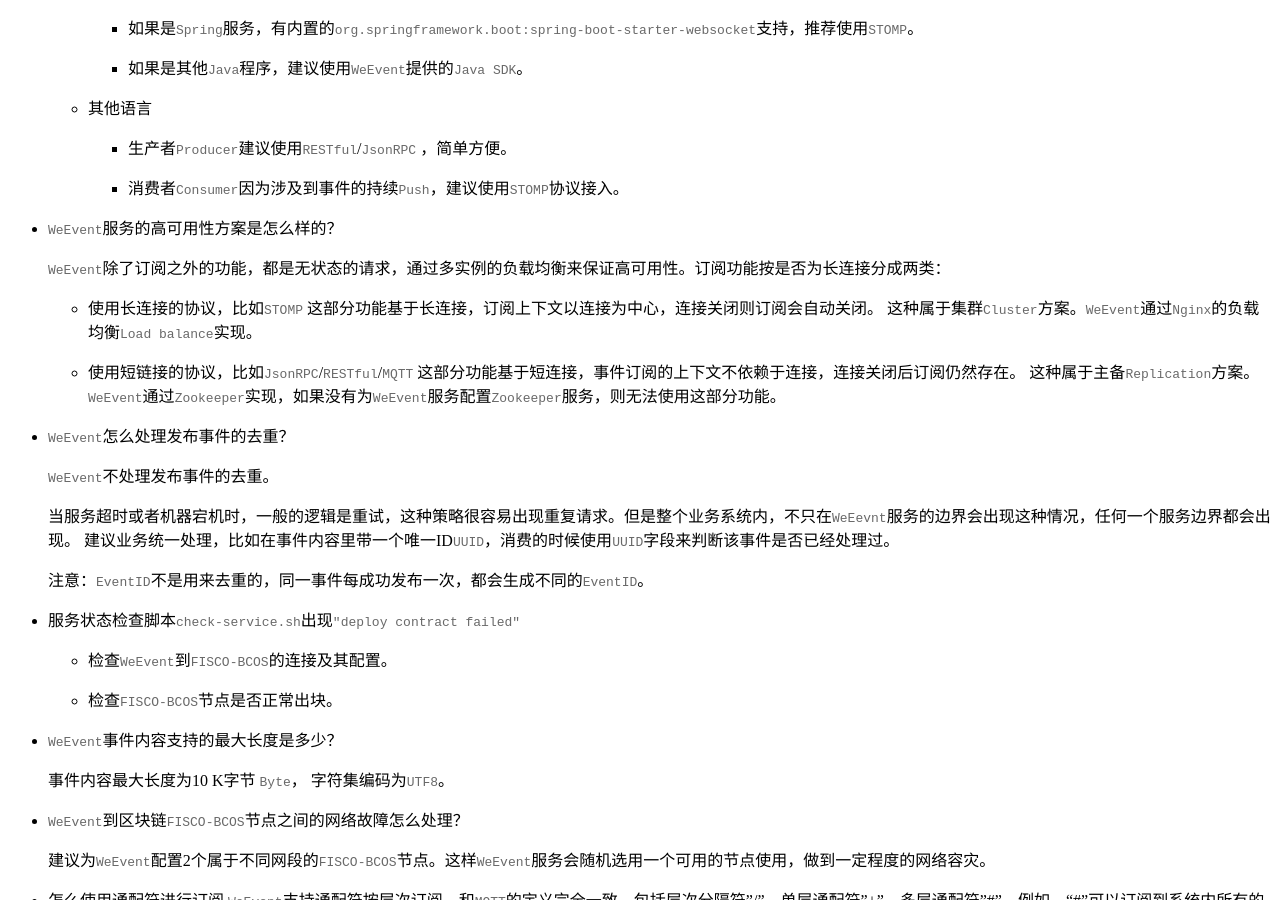
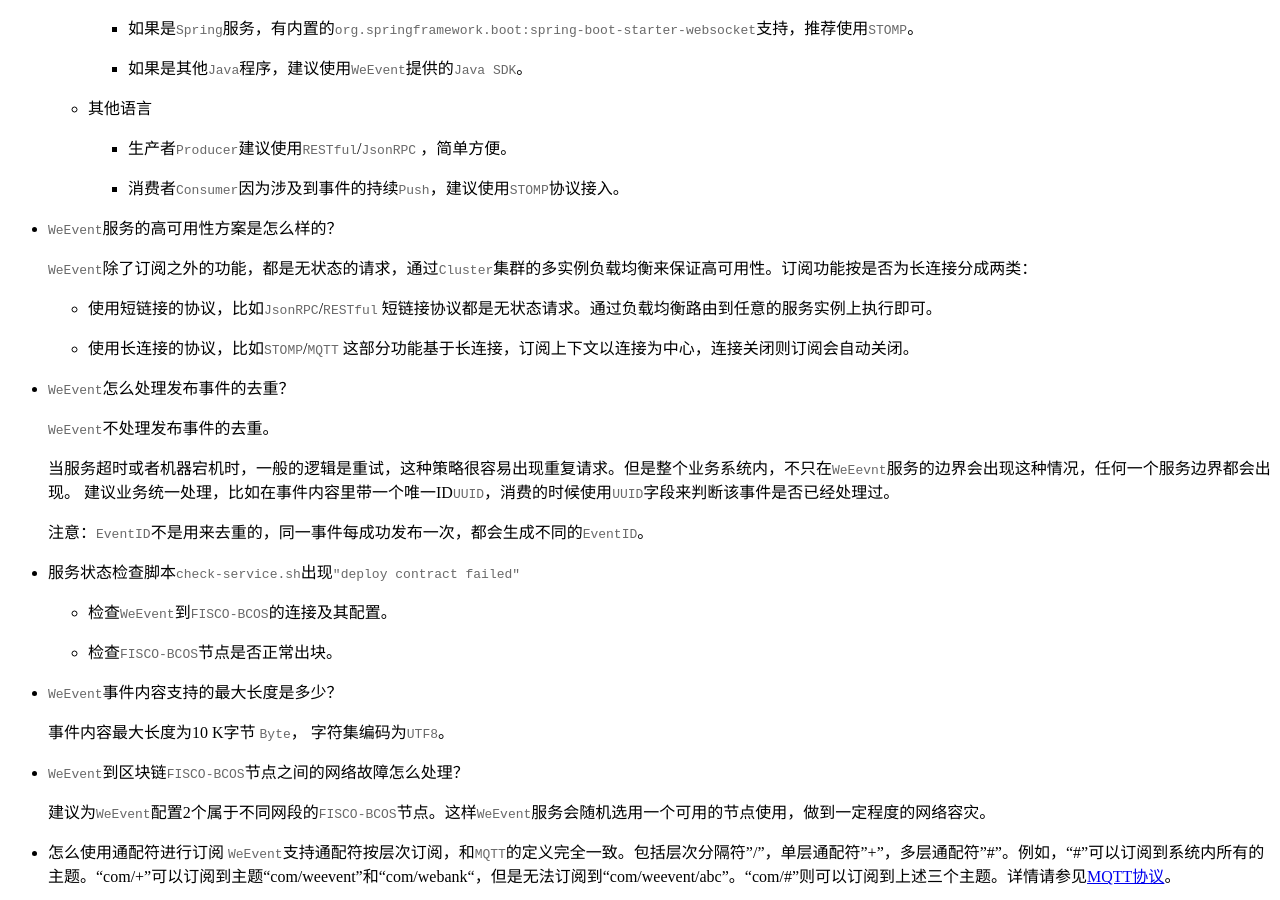
Before and after one commit to WeBankBlockchain/WeEvent-docs, a Sphinx documentation site: the page built from docs/faq/weevent.md, in a window 1280 px wide and 900 px high, scrolled down 971 px. Built offline with Sphinx 7.4.7 and the Read the Docs theme 2.0.0, drawn with Linux system fonts in a browser that asks for light colours.

Commit message:
remove nginx and fix format (#126)

```diff
--- a/docs/faq/weevent.md
+++ b/docs/faq/weevent.md
@@ -2,7 +2,7 @@
 
 关于`WeEvent`使用的一些常见问题和答案都会整理归档到这里。
 
-简单的接口调用异常一般从错误码中就可以得到答案[WeEvent错误码](../protocal/errorcode.html) 。有任何意见和建议，欢迎你参与`WeEvent`项目讨论[Issues](https://github.com/WeBankFinTech/WeEvent/issues) 。
+简单的接口调用异常一般从错误码中就可以得到答案[WeEvent错误码](../protocol/errorcode.html) 。有任何意见和建议，欢迎你参与`WeEvent`项目讨论[Issues](https://github.com/WeBankFinTech/WeEvent/issues) 。
 
 - 怎么部署`WeEvent`和`FISCO-BCOS`？
 
@@ -35,14 +35,13 @@
 
 - `WeEvent`服务的高可用性方案是怎么样的？
 
-  `WeEvent`除了订阅之外的功能，都是无状态的请求，通过多实例的负载均衡来保证高可用性。订阅功能按是否为长连接分成两类：
+  `WeEvent`除了订阅之外的功能，都是无状态的请求，通过`Cluster`集群的多实例负载均衡来保证高可用性。订阅功能按是否为长连接分成两类：
 
-    - 使用长连接的协议，比如`STOMP`
+    - 使用短链接的协议，比如`JsonRPC`/`RESTful`
+        短链接协议都是无状态请求。通过负载均衡路由到任意的服务实例上执行即可。
+
+    - 使用长连接的协议，比如`STOMP`/`MQTT`
         这部分功能基于长连接，订阅上下文以连接为中心，连接关闭则订阅会自动关闭。
-        这种属于集群`Cluster`方案。`WeEvent`通过`Nginx`的负载均衡`Load balance`实现。
-    - 使用短链接的协议，比如`JsonRPC`/`RESTful`/`MQTT`
-        这部分功能基于短连接，事件订阅的上下文不依赖于连接，连接关闭后订阅仍然存在。
-        这种属于主备`Replication`方案。`WeEvent`通过`Zookeeper`实现，如果没有为`WeEvent`服务配置`Zookeeper`服务，则无法使用这部分功能。
 
 - `WeEvent`怎么处理发布事件的去重？
 
--- a/docs/index.rst
+++ b/docs/index.rst
@@ -34,7 +34,7 @@
 
    /introduction/index
    /install/index
-   /protocal/index
+   /protocol/index
    /scarino/index
    /advanced/index
    /history/changelog.md
```
Also changed, not shown: docs/advanced/bigfile.md (+10 -5 lines), docs/install/quickinstall.md (+1 -1 lines), docs/protocol/index.rst (renamed from docs/protocal/index.rst, +6 -6 lines), docs/protocol/errorcode.md (renamed from docs/protocal/errorcode.md), docs/protocol/javasdk.md (renamed from docs/protocal/javasdk.md), docs/protocol/jsonrpc.md (renamed from docs/protocal/jsonrpc.md), docs/protocol/mqtt.md (renamed from docs/protocal/mqtt.md), docs/protocol/restful.md (renamed from docs/protocal/restful.md), docs/protocol/stomp.md (renamed from docs/protocal/stomp.md).
